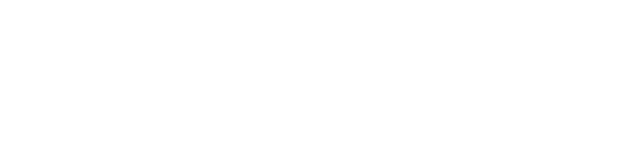
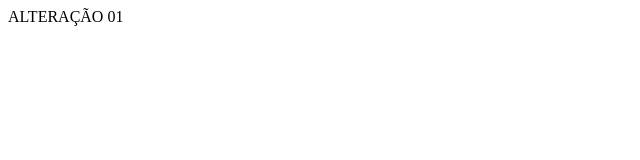
Before and after one commit to renanbonavita/gama-no-github, a plain HTML site: page index.html in a window 1280 px wide. Shown: the whole page, without its empty margins (0-640 px from the left). Drawn offline with Linux system fonts and the light colour scheme.

Commit message:
arq. index.html atualizado

```diff
--- a/index.html
+++ b/index.html
@@ -1,3 +1,3 @@
 <html>
-
+    ALTERAÇÃO 01
 </html>
```
